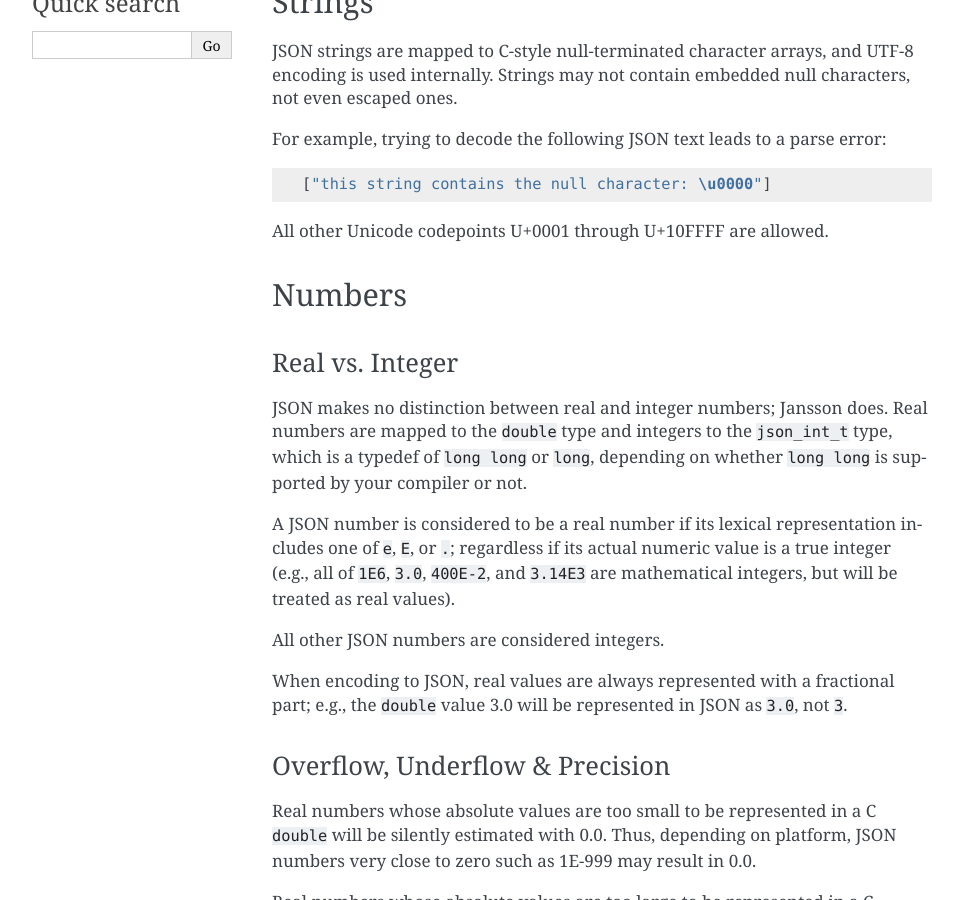
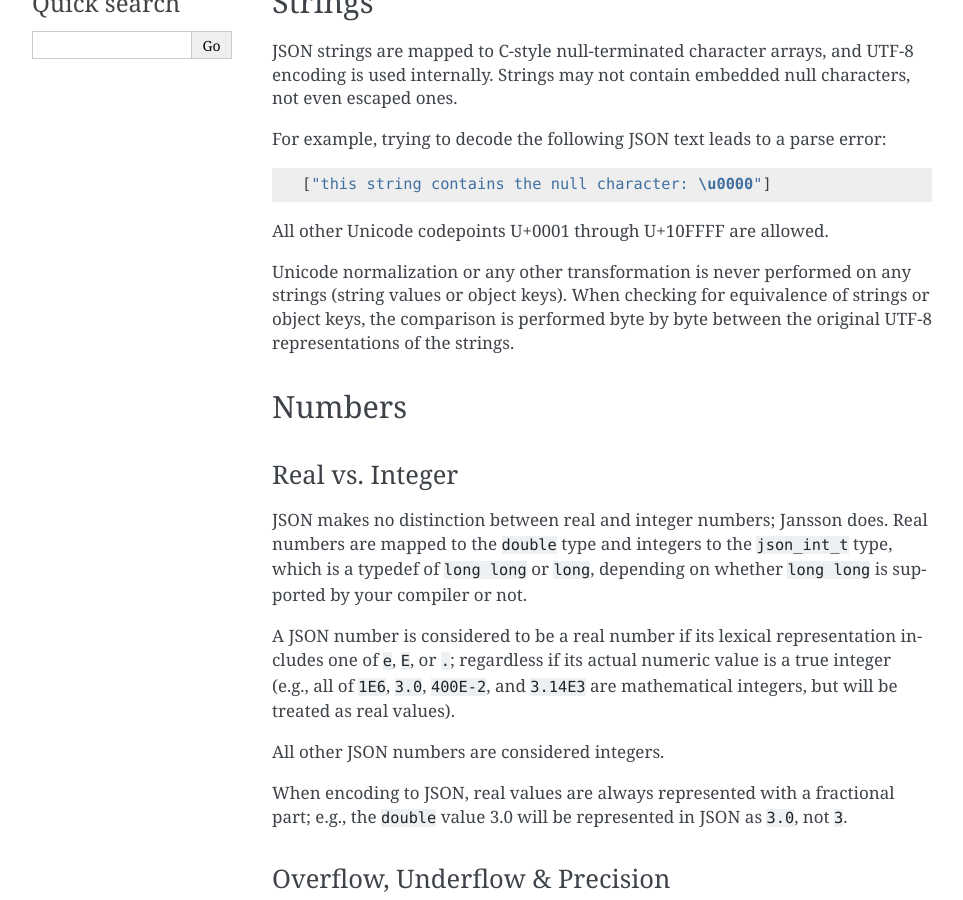
Before and after one commit to akheron/jansson, a Sphinx documentation site: the page built from doc/conformance.rst, in a window 1280 px wide and 900 px high, scrolled down 385 px. Shown: the whole window, without its empty margins (148-1111 px from the left). Built offline with Sphinx 7.4.7, drawn with Linux system fonts in a browser that asks for light colours.

Commit message:
doc: Clarify that Unicode normalization or comparison algorithms are not used

```diff
--- a/doc/conformance.rst
+++ b/doc/conformance.rst
@@ -29,6 +29,12 @@
     ["this string contains the null character: \u0000"]
 
 All other Unicode codepoints U+0001 through U+10FFFF are allowed.
+
+Unicode normalization or any other transformation is never performed
+on any strings (string values or object keys). When checking for
+equivalence of strings or object keys, the comparison is performed
+byte by byte between the original UTF-8 representations of the
+strings.
 
 Numbers
 =======
```
